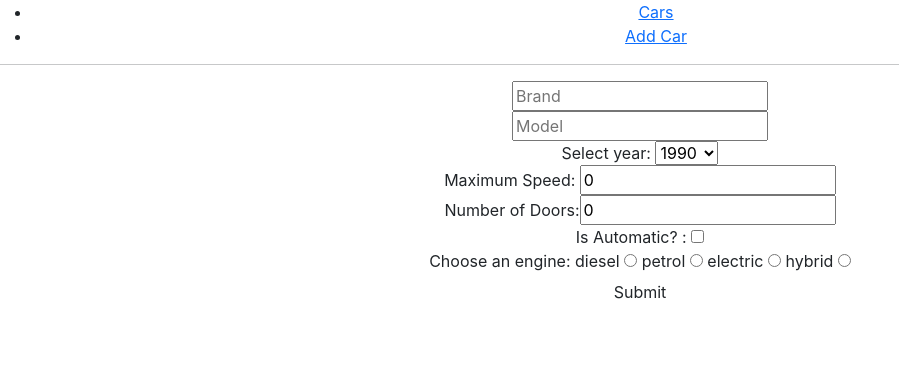
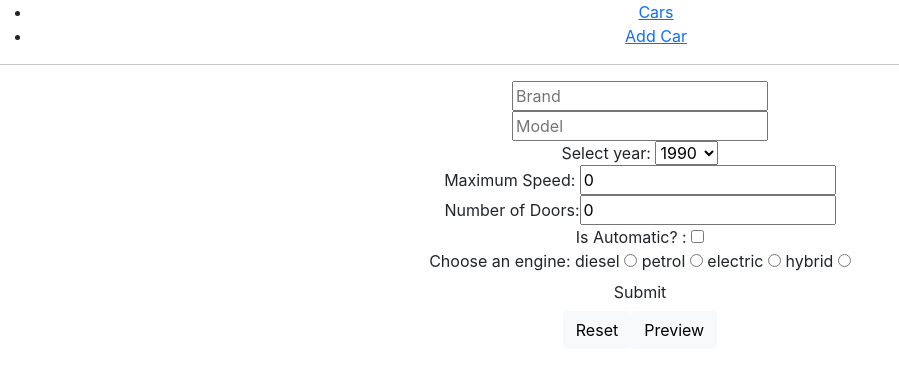
Before and after one commit to MilicaB96/cars-app, a React (Create React App) app: page /add in a window 1280 px wide. Shown: the top 374 px of the page, without its empty margins (0-899 px from the left). Built offline with nearby package versions, Linux system fonts and the light colour scheme.

Commit message:
added reset and preview buttons

```diff
--- a/src/pages/AddCar.js
+++ b/src/pages/AddCar.js
@@ -37,6 +37,28 @@ function AddCar() {
     return arr;
   };
   const engines = ["diesel", "petrol", "electric", "hybrid"];
+  // handle reset
+  const handleReset = () => {
+    setBrand("");
+    setModel("");
+    setYear(1990);
+    setMaxSpeed("");
+    setNumberOfDoors("");
+    setIsAutomatic(false);
+  };
+  // handle preview
+  const handlePreview = () => {
+    const automaticCheck = isAutomatic
+      ? "Car is automatic"
+      : "Car is not automatic";
+    alert(`brand:${brand}
+           model:${model}
+           year:${year}
+           Maximum Speed:${maxSpeed}
+           Number of Doors: ${numberOfDoors}
+           ${automaticCheck}
+           Engine: ${engine}`);
+  };
   return (
     <div>
       <form onSubmit={handleSubmit}>
@@ -105,6 +127,7 @@ function AddCar() {
             type='checkbox'
             name='isAutomatic'
             value={isAutomatic}
+            checked={isAutomatic}
             onChange={() => setIsAutomatic(!isAutomatic)}
           />
         </label>
@@ -124,6 +147,18 @@ function AddCar() {
         <button className='btn' type='submit'>
           Submit
         </button>
+        <div>
+          <button type='button' className='btn btn-light' onClick={handleReset}>
+            Reset
+          </button>
+          <button
+            type='button'
+            className='btn btn-light'
+            onClick={handlePreview}
+          >
+            Preview
+          </button>
+        </div>
       </form>
     </div>
   );
```
